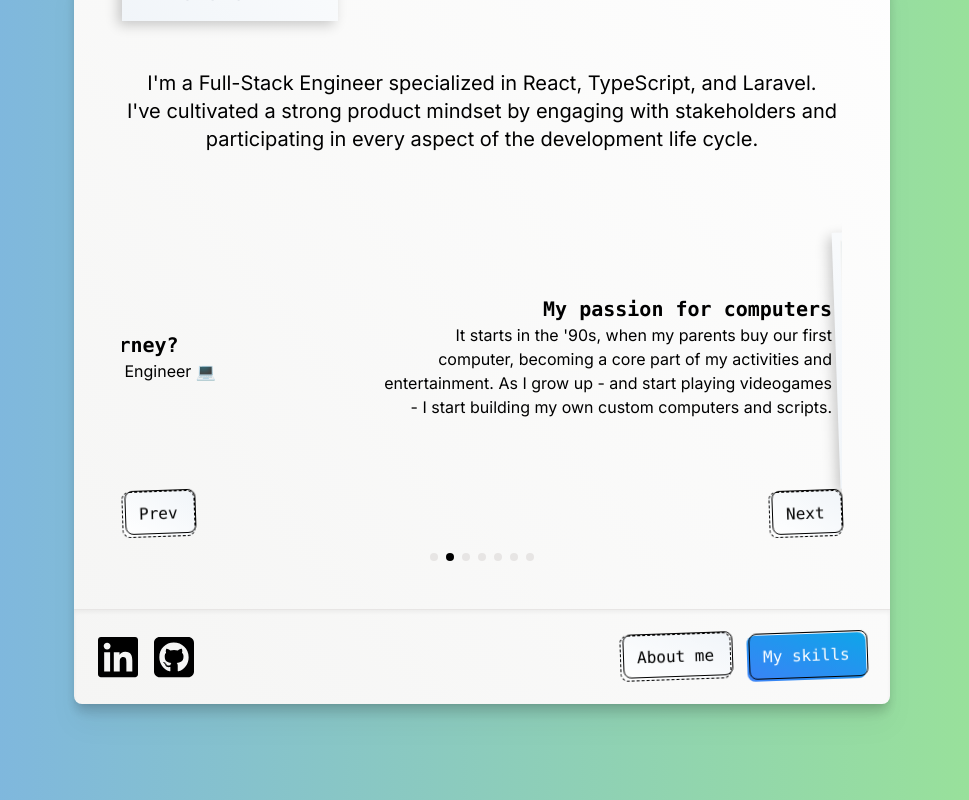
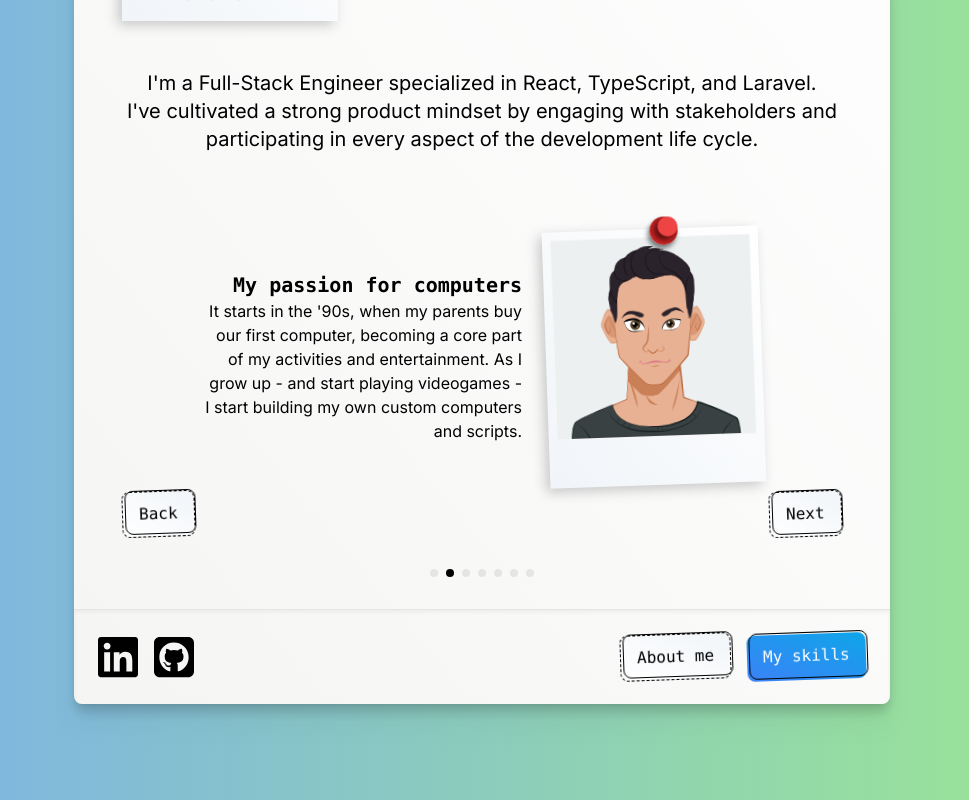
Before and after one commit to guillermo-segura/guillermo-segura.github.io, a Next.js app: page /me in a window 1280 px wide. Both pictures are taken after a click on the link "Start". Shown: the part 379-1179 px from the top of the page, without its empty margins (158-1127 px from the left). Built offline with nearby package versions, Linux system fonts and the light colour scheme.

Commit message:
feat: updated multiple components

```diff
--- a/src/components/ButtonLink/ButtonLink.tsx
+++ b/src/components/ButtonLink/ButtonLink.tsx
@@ -1,3 +1,7 @@
+import Link from "next/link";
+
+import { primary, secondary } from "./classNames";
+
 interface ButtonLinkProps {
   label: string;
   href?: string;
@@ -5,91 +9,12 @@ interface ButtonLinkProps {
   onClick?: (event: React.MouseEvent<HTMLElement>) => void;
 };
 
-const twPrimaryClasses = [
-  'flex',
-  'justify-center',
-  'text-white',
-  'font-medium',
-  'px-4 py-2.5',
-  'relative',
-  'rounded-lg',
-  'text-center',
-  'cursor-pointer',
-  '-rotate-2',
-  'transform-gpu',
-  'max-h-12',
-  'box-border',
-  'bg-gradient-to-tr',
-  'from-blue-500',
-  'to-sky-500',
-  'font-mono',
-
-  'hover:to-sky-600',
-  'hover:shadow-[-4px_4px_5px_rgba(0,0,0,0.3)]',
-
-  "after:content-['']",
-  'after:absolute',
-  'after:border',
-  'after:border-black',
-  'after:rounded-lg',
-  'after:bottom-0.5',
-  'after:left-0.5',
-  'after:w-full',
-  'after:h-full',
-
-  'hover:after:bottom-px',
-  'hover:after:left-px',
-];
-
-const twSecondaryClasses = [
-  'flex',
-  'justify-center',
-  'text-black',
-  'font-medium',
-  'px-4 py-2.5',
-  'relative',
-  'rounded-lg',
-  'text-center',
-  'cursor-pointer',
-  '-rotate-2',
-  'transform-gpu',
-  'max-h-12',
-  'box-border',
-  'bg-gradient-to-tr',
-  'from-white',
-  'to-slate-100',
-  'font-mono',
-
-  'border',
-  'border-dashed',
-  'border-black',
-
-  'hover:to-slate-200',
-  'hover:shadow-[-4px_4px_5px_rgba(0,0,0,0.3)]',
-
-  "after:content-['']",
-  'after:absolute',
-  'after:border',
-  'after:border-black',
-  'after:rounded-lg',
-  'after:bottom-0.5',
-  'after:left-0.5',
-  'after:w-[101%]',
-  'after:h-[101%]',
-
-  'hover:after:bottom-0',
-  'hover:after:left-0',
-];
-
-const classnames = {
-  primary: twPrimaryClasses.join(' '),
-  secondary: twSecondaryClasses.join(' '),
-}
+const classNames = { primary, secondary };
 
 export default function ButtonLink({ label, type = 'primary', href = '', onClick }: ButtonLinkProps) {
   return (
-    <a href={href} onClick={onClick} className={classnames[type]}>
+    <Link href={href} onClick={onClick} className={classNames[type]}>
       {label}
-    </a>
+    </Link>
   );
 }
--- /dev/null
+++ b/src/components/ButtonLink/classNames.ts
@@ -0,0 +1,75 @@
+export const primary: string = [
+  'flex',
+  'justify-center',
+  'text-white',
+  'font-medium',
+  'px-4 py-2.5',
+  'relative',
+  'rounded-lg',
+  'text-center',
+  'cursor-pointer',
+  '-rotate-2',
+  'transform-gpu',
+  'max-h-12',
+  'box-border',
+  'bg-gradient-to-tr',
+  'from-blue-500',
+  'to-sky-500',
+  'font-mono',
+
+  'hover:to-sky-600',
+  'hover:shadow-[-4px_4px_5px_rgba(0,0,0,0.3)]',
+
+  "after:content-['']",
+  'after:absolute',
+  'after:border',
+  'after:border-black',
+  'after:rounded-lg',
+  'after:bottom-0.5',
+  'after:left-0.5',
+  'after:w-full',
+  'after:h-full',
+
+  'hover:after:bottom-px',
+  'hover:after:left-px',
+].join(' ');
+
+export const secondary: string = [
+  'flex',
+  'justify-center',
+  'text-black',
+  'font-medium',
+  'px-4 py-2.5',
+  'relative',
+  'rounded-lg',
+  'text-center',
+  'cursor-pointer',
+  '-rotate-2',
+  'transform-gpu',
+  'max-h-12',
+  'box-border',
+  'bg-gradient-to-tr',
+  'from-white',
+  'to-slate-100',
+  'font-mono',
+
+  'border',
+  'border-dashed',
+  'border-black',
+
+  'hover:to-slate-200',
+  'hover:shadow-[-4px_4px_5px_rgba(0,0,0,0.3)]',
+
+  "after:content-['']",
+  'after:absolute',
+  'after:border',
+  'after:border-black',
+  'after:rounded-lg',
+  'after:bottom-0.5',
+  'after:left-0.5',
+  'after:w-[101%]',
+  'after:h-[101%]',
+
+  'hover:after:bottom-0',
+  'hover:after:left-0',
+].join(' ');
--- a/src/components/Carousel/Carousel.tsx
+++ b/src/components/Carousel/Carousel.tsx
@@ -1,15 +1,21 @@
 'use client';
-import ButtonLink from '../ButtonLink/ButtonLink';
-import { Children, ReactElement, useLayoutEffect, useMemo, useState } from "react";
+
+import { Children, ReactElement, useState } from 'react';
+
+import ButtonLink from '@/components/ButtonLink/ButtonLink';
+import content from '@/content/content.json';
 
 const classNames = {
   container: 'relative pt-1/2 mb-6',
   viewport: 'absolute inset-x-0 inset-y-0 flex flex-row overflow-hidden scroll-smooth snap-x snap-proximity',
-  slide: 'relative w-full flex-0-100 snap-start outline-0 px-6',
-  navigation: 'absolute inset-x-0 -bottom-8 text-center',
+  slide: 'relative w-full flex-0-100 snap-start outline-0 px-20',
+  navigation: 'absolute inset-x-0 -bottom-12 text-center',
   inlineBlock: 'inline-block',
   navButton: 'inline-block w-2 h-2 bg-stone-200 rounded-full text-[0px] mx-1 my-2 cursor-pointer',
-  navButtonHighlighted: 'inline-block w-2 h-2 bg-black rounded-full text-[0px] mx-1 my-2 cursor-pointer'
+  navButtonHighlighted: 'inline-block w-2 h-2 bg-black rounded-full text-[0px] mx-1 my-2 cursor-pointer',
+  leftBtnContainer: 'absolute bottom-0 left-0',
+  rightBtnContainer: 'absolute bottom-0 right-0',
+  startBtn: 'absolute bottom-0 right-0 animate-bounce',
 }
 
 export function CarouselItem ({ children, id }: { children: React.ReactNode, id: string }) {
@@ -21,17 +27,16 @@ export function CarouselItem ({ children, id }: { children: React.ReactNode, id:
 }
 
 export default function Carousel ({ children }: { children: ReactElement[] }) {
+  const slideIds: string[] = [];
   const [index, setIndex] = useState(0);
 
-  const slideIds: string[] = [];
-
-  Children.forEach(children, (child, index) => {
-    slideIds.push(child?.props?.id);
-  });
+  Children.forEach(children, (child) => slideIds.push(child?.props?.id));
 
   const goTo = (id: string) => window.location.href=`#${id}`;
 
   const hasNext = slideIds.length - 1 > index;
+  const hasPrev = index > 0;
+  const isFirst = index === 0;
 
   const onClickNext = (e: React.MouseEvent<HTMLElement>) => {
     e.preventDefault();
@@ -40,8 +45,6 @@ export default function Carousel ({ children }: { children: ReactElement[] }) {
       setIndex((i) => i + 1);
     }
   }
-
-  const hasPrev = index > 0;
 
   const onClickPrev = (e: React.MouseEvent<HTMLElement>) => {
     e.preventDefault();
@@ -55,7 +58,8 @@ export default function Carousel ({ children }: { children: ReactElement[] }) {
     const onClick = () => {
       goTo(id);
       setIndex(i);
-    }
+    };
+
     return (
       <li key={id} className={classNames.inlineBlock}>
         <a onClick={onClick}
@@ -64,15 +68,29 @@ export default function Carousel ({ children }: { children: ReactElement[] }) {
     );
   };
 
-  const isFirst = index === 0;
-
   return (
-    <section className={classNames.container} style={{ perspective: '100px' }} aria-label="Gallery">
+    <section className={classNames.container} style={{ perspective: '100px' }} aria-label="Journey gallery">
       <ol className={classNames.viewport}>
         {children}
       </ol>
-      {hasPrev && <div className="absolute bottom-0 left-0"><ButtonLink label="Prev" type="secondary" onClick={onClickPrev}/></div>}
-      {hasNext && <div className={isFirst ? 'absolute bottom-0 right-0 animate-bounce' : 'absolute bottom-0 right-0'}><ButtonLink label={index === 0 ? 'Start' : 'Next'} type="secondary" onClick={onClickNext}/></div>}
+      {hasPrev && (
+        <div className={classNames.leftBtnContainer}>
+          <ButtonLink
+            label={content.buttons.prev}
+            type="secondary"
+            onClick={onClickPrev}
+          />
+        </div>
+      )}
+      {hasNext && (
+        <div className={isFirst ? classNames.startBtn : classNames.rightBtnContainer}>
+          <ButtonLink
+            label={isFirst ? content.buttons.start : content.buttons.next}
+            type="secondary"
+            onClick={onClickNext}
+          />
+        </div>
+      )}
       <aside className={classNames.navigation}>
         <ol className={classNames.inlineBlock}>
           {slideIds.map(renderNavigation)}
--- a/src/components/IconLink/IconLink.tsx
+++ b/src/components/IconLink/IconLink.tsx
@@ -1,6 +1,8 @@
 'use client'
+
 import { useState } from "react";
 import Image, { ImageProps } from "next/image";
+import Link from "next/link";
 
 interface IconLinkProps {
   href: string;
@@ -15,7 +17,7 @@ export default function IconLink({ href = '', imgSrc }: IconLinkProps) {
   console.log('Hovered', href, hovered);
 
   return (
-    <a
+    <Link
       href={href}
       target="_blank"
       onMouseOver={onMouseOver}
@@ -28,6 +30,6 @@ export default function IconLink({ href = '', imgSrc }: IconLinkProps) {
         height={40}
         className="cursor-pointer"
       />
-    </a>
+    </Link>
   );
 }
--- a/src/components/ImgSlide/ImgSlide.tsx
+++ b/src/components/ImgSlide/ImgSlide.tsx
@@ -9,10 +9,11 @@ export interface SlideProps {
 }
 
 const classNames = {
-  container: 'h-full w-full flex flex-row justify-center items-center relative',
+  container: 'h-full w-full flex flex-row space-x-6 items-center relative',
   header: 'font-mono font-bold text-xl',
-  contentContainerL: 'w-1/3 mx-6',
-  contentContainerR: 'w-1/3 mx-6 text-right',
+  contentContainerL: 'w-1/2',
+  contentContainerR: 'w-1/2 text-right',
+  imgContainer: 'w-1/2 h-full relative overflow-hidden rounded-xl',
 }
 
 export default function Slide ({ right = false, imgSrc, imgAlt, header, content }: SlideProps) {
@@ -27,11 +28,12 @@ export default function Slide ({ right = false, imgSrc, imgAlt, header, content
             {content}
           </div>
         </div>
-        <div className="w-1/2 h-full relative overflow-hidden rounded-xl">
+        <div className={classNames.imgContainer}>
           <Image
             src={imgSrc}
             alt={imgAlt}
             fill
+            className="object-cover"
           />
         </div>
       </div>
@@ -40,7 +42,7 @@ export default function Slide ({ right = false, imgSrc, imgAlt, header, content
 
   return (
     <div className={classNames.container}>
-      <div className="w-1/2 h-full relative overflow-hidden rounded-xl">
+      <div className={classNames.imgContainer}>
         <Image
           src={imgSrc}
           alt={imgAlt}
--- a/src/components/Slide/Slide.tsx
+++ b/src/components/Slide/Slide.tsx
@@ -11,12 +11,11 @@ export interface SlideProps {
 }
 
 const classNames = {
-  container: 'h-full flex flex-row justify-around items-center relative',
+  container: 'h-full flex flex-row space-x-6 items-center relative',
   header: 'font-mono font-bold text-xl',
-  contentL: 'w-2/3',
-  contentR: 'w-2/3 text-right',
-  lgContentL: 'w-2/3 text-center',
-  lgContentR: 'w-2/3 text-center',
+  contentL: 'w-full',
+  contentR: 'w-full text-right',
+  contentNoImg: 'w-full text-center',
   next: 'absolute bottom-2 right-2',
   prev: 'absolute bottom-2 left-2',
 }
@@ -25,7 +24,7 @@ export default function Slide ({ right = false, imgSrc, imgAlt, header, content
   if (right) {
     return (
       <div className={classNames.container}>
-        <div className={imgSrc ? classNames.contentR : classNames.lgContentR}>
+        <div className={imgSrc ? classNames.contentR : classNames.contentNoImg}>
           <div className={classNames.header}>
             {header}
           </div>
@@ -41,7 +40,7 @@ export default function Slide ({ right = false, imgSrc, imgAlt, header, content
   return (
     <div className={classNames.container}>
       {imgSrc && <PolaroidImg imgSrc={imgSrc} imgAlt={imgAlt} size={200} tilt="left" />}
-      <div className={imgSrc ? classNames.contentL : classNames.lgContentL}>
+      <div className={imgSrc ? classNames.contentL : classNames.contentNoImg}>
         <div className={classNames.header}>
           {header}
         </div>
--- a/src/content/content.json
+++ b/src/content/content.json
@@ -48,6 +48,9 @@
   "buttons": {
     "back": "Go back",
     "aboutMe": "About me",
-    "skills": "My skills"
+    "skills": "My skills",
+    "prev": "Back",
+    "next": "Next",
+    "start": "Start"
   }
 }
```
